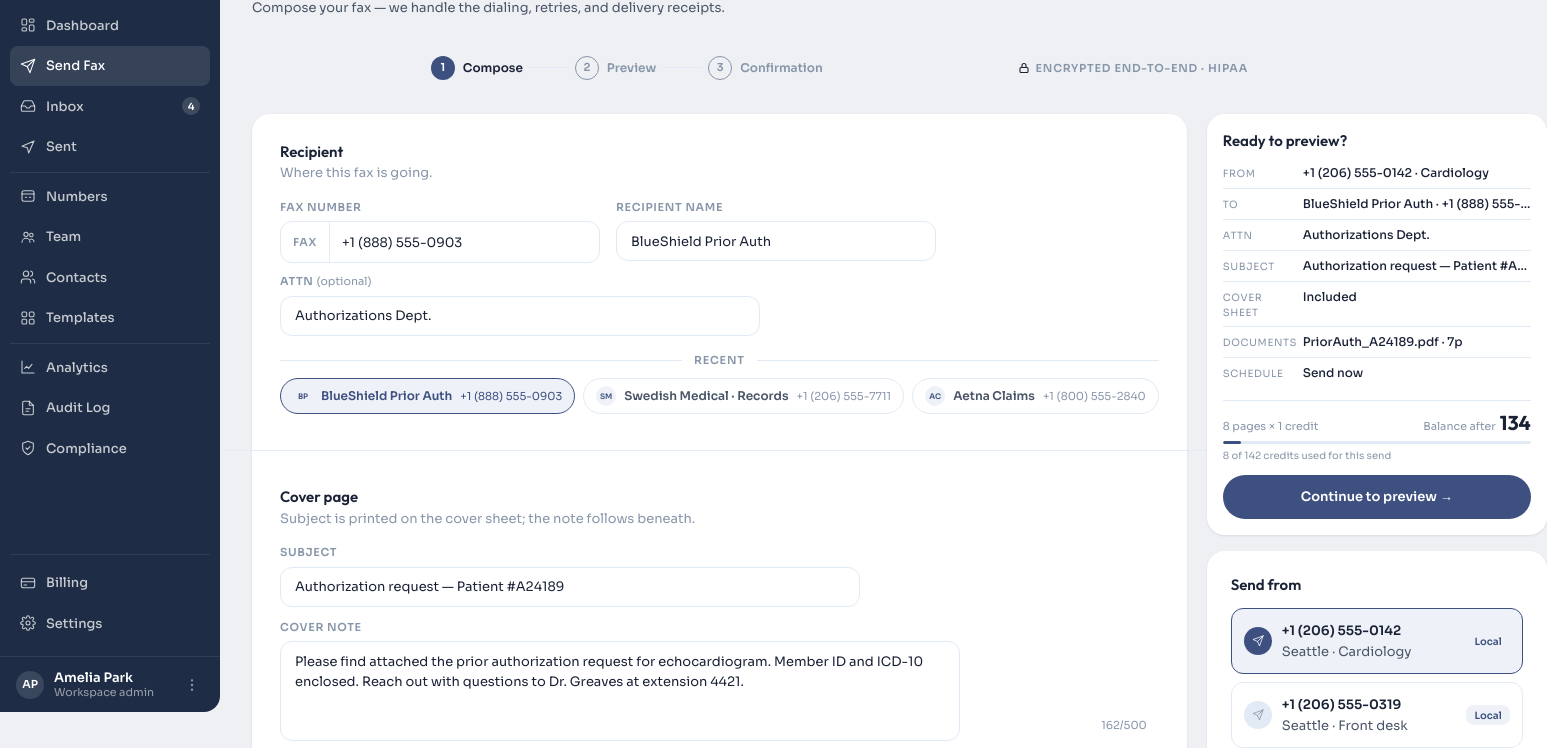
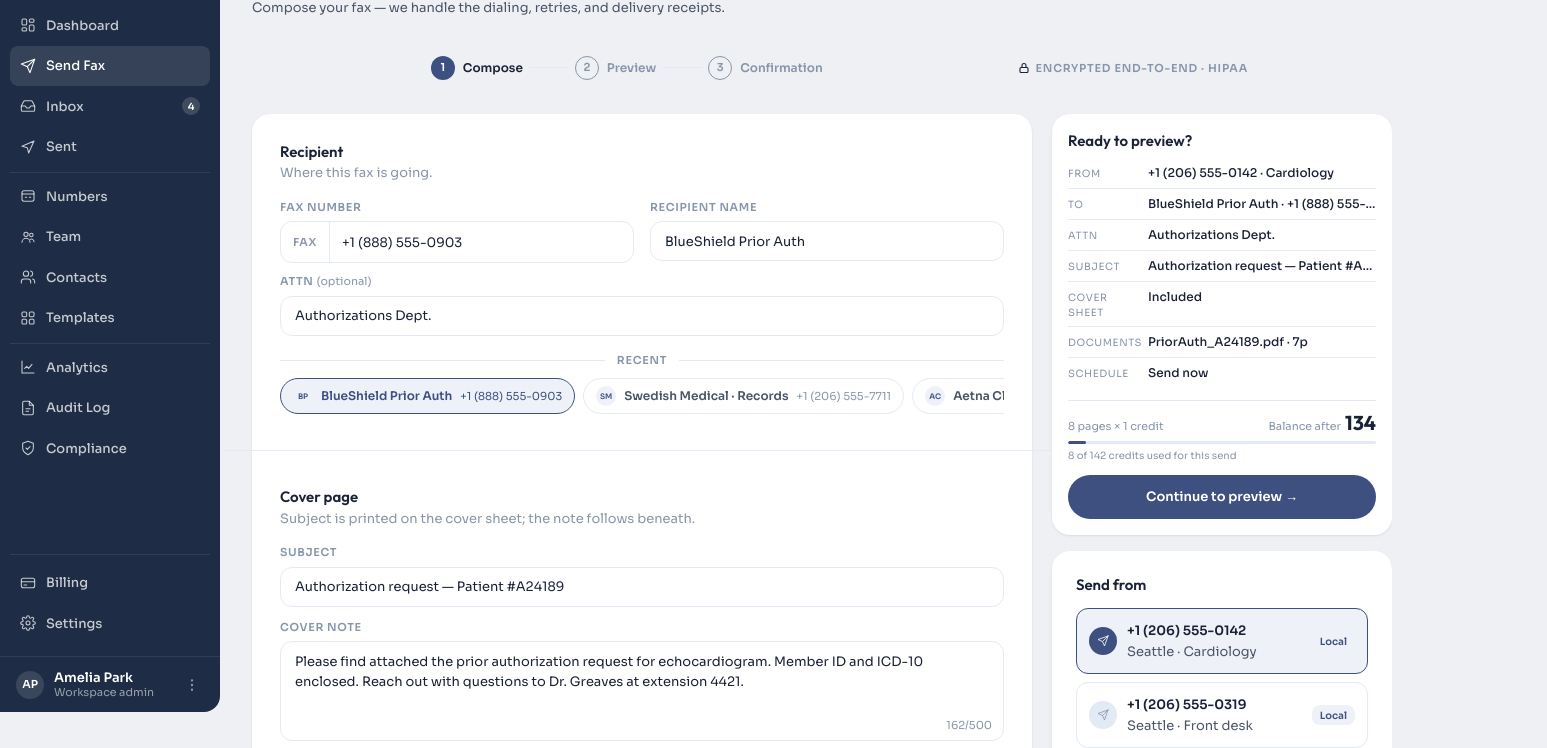
Before and after one commit to kschulze3142/design-prototype, a Next.js app: page /app/send in a window 1280 px wide. Shown: the part 88-836 px from the top of the page, 1547 px wide, since content can reach past the window. Built offline with nearby package versions, Linux system fonts and the light colour scheme.

Commit message:
fix: send step 1 — centered constrained form card 780px

```diff
--- a/app/app/send/page.tsx
+++ b/app/app/send/page.tsx
@@ -203,7 +203,7 @@ function StepCompose({ form, setForm, onNext }: {
     <div style={{ display: 'grid', gridTemplateColumns: '1fr 340px', gap: 20, alignItems: 'start' }}>
 
       {/* ── Left: unified canvas card ── */}
-      <Card noPadding style={{ borderRadius: 'var(--radius-lg)' }}>
+      <Card noPadding style={{ borderRadius: 'var(--radius-lg)', maxWidth: '780px', margin: '0 auto' }}>
 
         {/* Section: Recipient */}
         <div style={{ padding: 28 }}>
@@ -214,7 +214,7 @@ function StepCompose({ form, setForm, onNext }: {
 
           {/* Fax number + Recipient name */}
           <div style={{ display: 'flex', gap: 16, marginBottom: 10 }}>
-            <div style={{ maxWidth: 320, flex: '0 1 320px' }}>
+            <div style={{ flex: 1 }}>
               <label style={{ display: 'block', fontSize: 11, fontWeight: 600, color: 'var(--color-text-tertiary)', fontFamily: 'var(--font-body)', marginBottom: 6, textTransform: 'uppercase', letterSpacing: '0.06em' }}>Fax number</label>
               <div style={{
                 display: 'flex', alignItems: 'center',
@@ -244,7 +244,7 @@ function StepCompose({ form, setForm, onNext }: {
                 />
               </div>
             </div>
-            <div style={{ maxWidth: 320, flex: '0 1 320px' }}>
+            <div style={{ flex: 1 }}>
               <label style={{ display: 'block', fontSize: 11, fontWeight: 600, color: 'var(--color-text-tertiary)', fontFamily: 'var(--font-body)', marginBottom: 6, textTransform: 'uppercase', letterSpacing: '0.06em' }}>Recipient name</label>
               <input style={{ ...inputStyle, height: 40, padding: '0 14px' }} value={form.recipientName} onChange={e => setForm(f => ({ ...f, recipientName: e.target.value }))} placeholder="Organization or person" />
             </div>
@@ -253,7 +253,7 @@ function StepCompose({ form, setForm, onNext }: {
           {/* ATTN */}
           <div style={{ marginBottom: 16 }}>
             <label style={{ display: 'block', fontSize: 11, fontWeight: 600, color: 'var(--color-text-tertiary)', fontFamily: 'var(--font-body)', marginBottom: 6, textTransform: 'uppercase', letterSpacing: '0.06em' }}>ATTN <span style={{ fontWeight: 400, textTransform: 'none', letterSpacing: 0 }}>(optional)</span></label>
-            <input style={{ ...inputStyle, height: 40, padding: '0 14px', maxWidth: 480 }} value={form.recipientAttn} onChange={e => setForm(f => ({ ...f, recipientAttn: e.target.value }))} placeholder="Attention line — e.g. Authorization Dept." />
+            <input style={{ ...inputStyle, height: 40, padding: '0 14px' }} value={form.recipientAttn} onChange={e => setForm(f => ({ ...f, recipientAttn: e.target.value }))} placeholder="Attention line — e.g. Authorization Dept." />
           </div>
 
           {/* Recent recipients */}
@@ -301,13 +301,13 @@ function StepCompose({ form, setForm, onNext }: {
 
           <div style={{ marginBottom: 12 }}>
             <label style={{ display: 'block', fontSize: 11, fontWeight: 600, color: 'var(--color-text-tertiary)', fontFamily: 'var(--font-body)', marginBottom: 6, textTransform: 'uppercase', letterSpacing: '0.06em' }}>Subject</label>
-            <input style={{ ...inputStyle, height: 40, padding: '0 14px', maxWidth: 580 }} value={form.subject} onChange={e => setForm(f => ({ ...f, subject: e.target.value }))} placeholder="Subject line" />
+            <input style={{ ...inputStyle, height: 40, padding: '0 14px' }} value={form.subject} onChange={e => setForm(f => ({ ...f, subject: e.target.value }))} placeholder="Subject line" />
           </div>
 
           <div style={{ marginBottom: 16, position: 'relative' }}>
             <label style={{ display: 'block', fontSize: 11, fontWeight: 600, color: 'var(--color-text-tertiary)', fontFamily: 'var(--font-body)', marginBottom: 6, textTransform: 'uppercase', letterSpacing: '0.06em' }}>Cover note</label>
             <textarea
-              style={{ ...inputStyle, height: 100, padding: '10px 14px', resize: 'none', display: 'block', lineHeight: 1.5, maxWidth: 680 }}
+              style={{ ...inputStyle, height: 100, padding: '10px 14px', resize: 'none', display: 'block', lineHeight: 1.5 }}
               value={form.cover}
               onChange={e => setForm(f => ({ ...f, cover: e.target.value.slice(0, 500) }))}
               placeholder="Add a message to appear on the cover sheet..."
```
